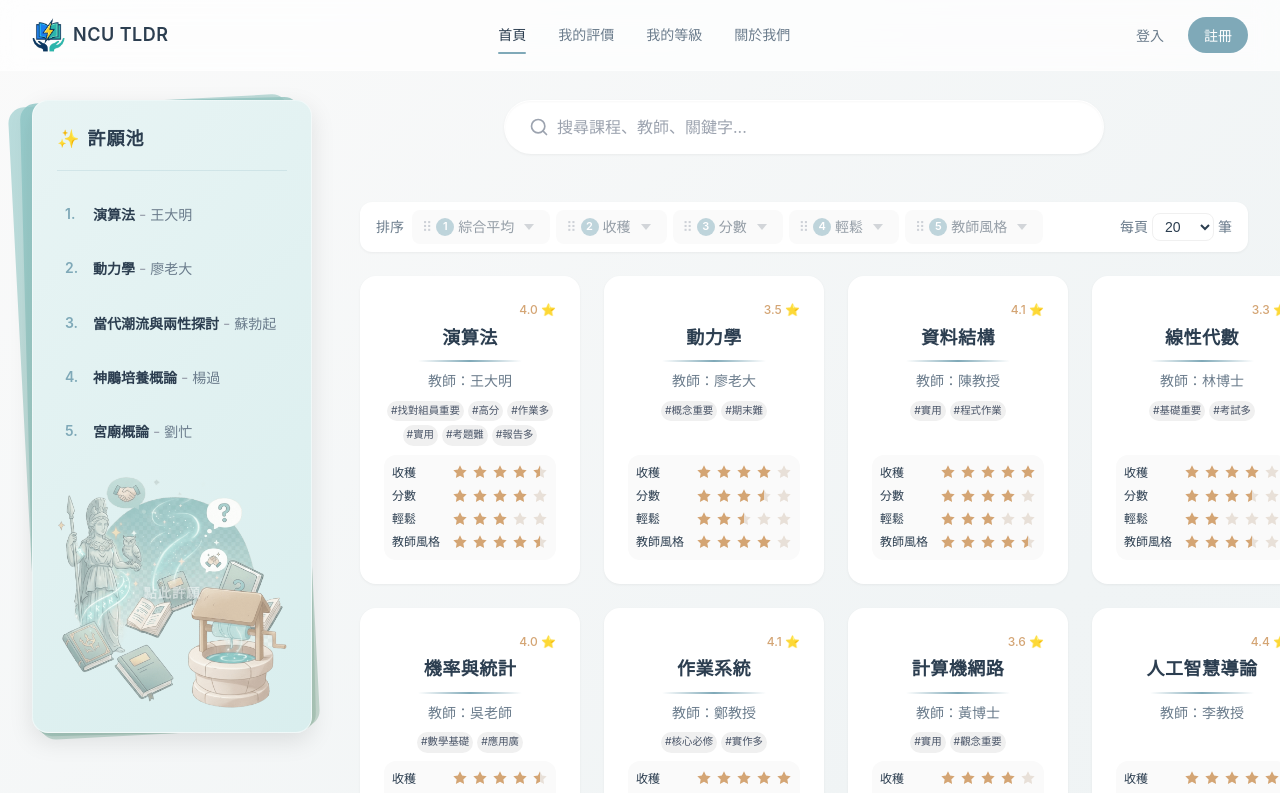
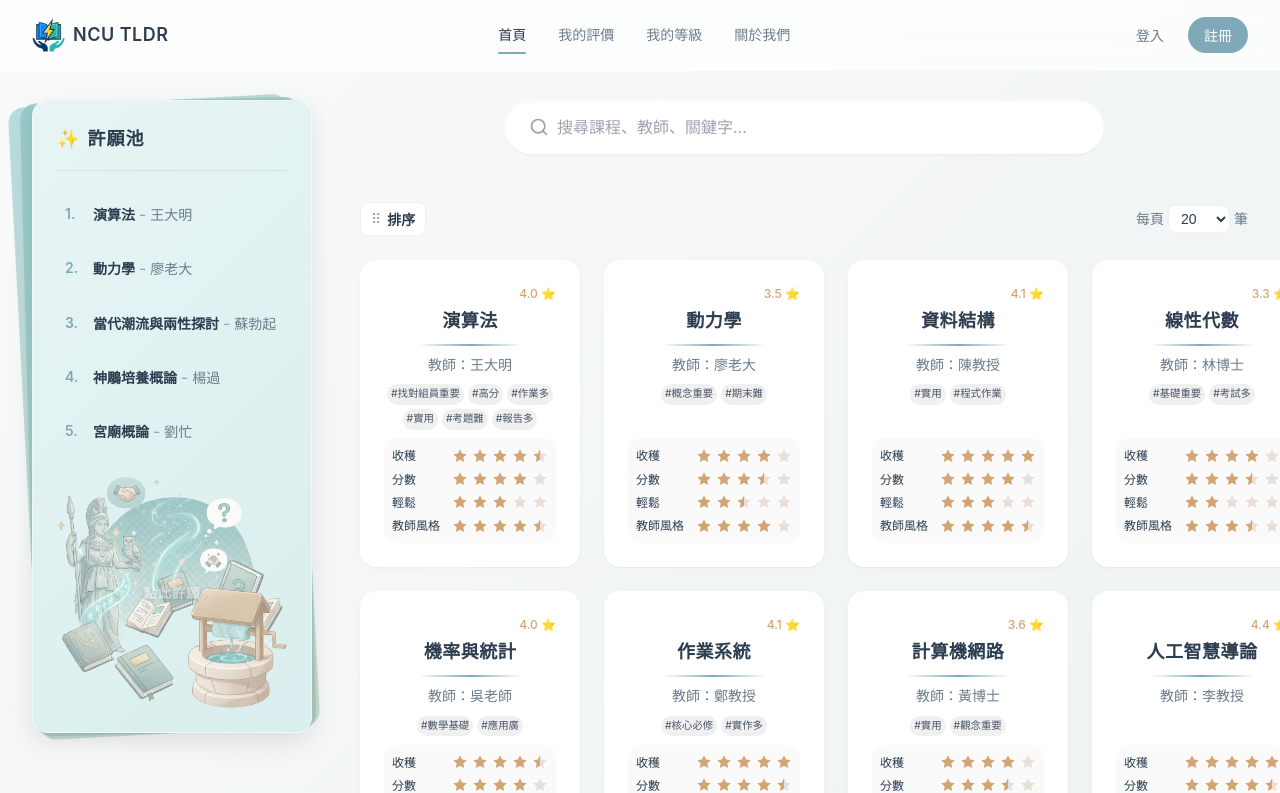
Before and after one commit to RogelioKG/NCU-TLDR, a Vue app in the folder frontend/: page / in a window 1280 px wide. Shown: the top 793 px of the page. Built offline with nearby package versions, Linux system fonts and the light colour scheme.

Commit message:
feat: refactor sort controls into collapsible popover panel & add sorting by overall stars

```diff
--- a/frontend/src/components/CourseFilterSort.vue
+++ b/frontend/src/components/CourseFilterSort.vue
@@ -1,10 +1,10 @@
 <script setup lang="ts">
 /**
- * CourseFilterSort - 課程排序與分頁控制元件
- * 功能：多重排序（可拖曳調整優先順序）、每頁顯示數量選擇
+ * CourseFilterSort - 課程排序控制元件
+ * 功能：多重排序（可拖曳調整優先順序）
  */
 import type { SortCriterion, SortDirection } from '@/types'
-import { ref } from 'vue'
+import { onBeforeUnmount, onMounted, ref } from 'vue'
 
 interface Props {
   sortCriteria: SortCriterion[]
@@ -19,6 +19,42 @@ const emit = defineEmits<{
 }>()
 
 const pageSizeOptions = [10, 20, 50, 100]
+
+const rootEl = ref<HTMLElement | null>(null)
+const isPopoverOpen = ref(false)
+
+function togglePopover() {
+  isPopoverOpen.value = !isPopoverOpen.value
+}
+
+function closePopover() {
+  isPopoverOpen.value = false
+}
+
+function onDocumentMouseDown(event: MouseEvent) {
+  if (!isPopoverOpen.value)
+    return
+  const target = event.target
+  if (!(target instanceof Node))
+    return
+  if (!rootEl.value?.contains(target))
+    closePopover()
+}
+
+function onDocumentKeyDown(event: KeyboardEvent) {
+  if (event.key === 'Escape')
+    closePopover()
+}
+
+onMounted(() => {
+  document.addEventListener('mousedown', onDocumentMouseDown)
+  document.addEventListener('keydown', onDocumentKeyDown)
+})
+
+onBeforeUnmount(() => {
+  document.removeEventListener('mousedown', onDocumentMouseDown)
+  document.removeEventListener('keydown', onDocumentKeyDown)
+})
 
 // --- Drag and drop ---
 const dragIndex = ref<number | null>(null)
@@ -79,17 +115,57 @@ function toggleDirection(index: number) {
   emit('update:sortCriteria', newCriteria)
 }
 
-function onPageSizeChange(e: Event) {
-  const value = Number((e.target as HTMLSelectElement).value)
+function onPageSizeChange(event: Event) {
+  const value = Number((event.target as HTMLSelectElement).value)
   emit('update:pageSize', value)
 }
 </script>
 
 <template>
-  <div class="cfs">
-    <!-- 排序控制 -->
+  <div ref="rootEl" class="cfs">
+    <button
+      type="button"
+      class="cfs__trigger"
+      :aria-expanded="isPopoverOpen"
+      aria-controls="sort-panel"
+      @click="togglePopover"
+    >
+      <span class="cfs__trigger-icon" aria-hidden="true">⠿</span>
+      <span class="cfs__trigger-label">排序</span>
+    </button>
+    <div class="cfs__page-size-section">
+      <label class="cfs__label" for="cfsPageSize">每頁</label>
+      <select
+        id="cfsPageSize"
+        class="cfs__page-size-select"
+        :value="props.pageSize"
+        @change="onPageSizeChange"
+      >
+        <option v-for="opt in pageSizeOptions" :key="opt" :value="opt">
+          {{ opt }}
+        </option>
+      </select>
+      <span class="cfs__label">筆</span>
+    </div>
+
+    <section
+      v-if="isPopoverOpen"
+      id="sort-panel"
+      class="cfs__popover"
+      role="dialog"
+      aria-label="排序與每頁筆數設定"
+    >
+      <header class="cfs__popover-header">
+        <div class="cfs__popover-title">
+          <span class="cfs__trigger-icon" aria-hidden="true">⠿</span>
+          <span class="cfs__label">排序</span>
+        </div>
+        <button type="button" class="cfs__close-btn" aria-label="關閉排序面板" @click="closePopover">
+          ×
+        </button>
+      </header>
+
       <div class="cfs__sort-section">
-      <span class="cfs__label">排序</span>
         <div class="cfs__sort-list">
           <div
             v-for="(criterion, index) in props.sortCriteria"
@@ -105,7 +181,6 @@ function onPageSizeChange(e: Event) {
             @dragleave="onDragLeave"
             @drop="onDrop(index, $event)"
           >
-          <!-- 拖曳把手 -->
             <span
               class="cfs__drag-handle"
               title="拖曳調整優先順序"
@@ -114,14 +189,8 @@ function onPageSizeChange(e: Event) {
               @dragstart="onDragStart(index, $event)"
               @dragend="onDragEnd"
             >⠿</span>
-
-          <!-- 優先順序標示 -->
             <span class="cfs__priority">{{ index + 1 }}</span>
-
-          <!-- 欄位名稱 -->
             <span class="cfs__field-name">{{ criterion.label }}</span>
-
-          <!-- 升序/降序 -->
             <button
               class="cfs__dir-btn"
               :title="criterion.direction === 'desc' ? '降序（高→低）' : '升序（低→高）'"
@@ -133,37 +202,120 @@ function onPageSizeChange(e: Event) {
           </div>
         </div>
       </div>
-
-    <!-- 每頁筆數 -->
-    <div class="cfs__page-size-section">
-      <label class="cfs__label" for="pageSize">每頁</label>
-      <select
-        id="pageSize"
-        class="cfs__page-size-select"
-        :value="props.pageSize"
-        @change="onPageSizeChange"
-      >
-        <option v-for="opt in pageSizeOptions" :key="opt" :value="opt">
-          {{ opt }}
-        </option>
-      </select>
-      <span class="cfs__label">筆</span>
-    </div>
+    </section>
   </div>
 </template>
 
 <style scoped>
 .cfs {
+  position: relative;
+  margin-bottom: var(--spacing-lg);
   display: flex;
   align-items: center;
   justify-content: space-between;
-  gap: var(--spacing-lg);
+  gap: var(--spacing-md);
+}
+
+.cfs__trigger {
+  display: inline-flex;
+  align-items: center;
+  gap: 6px;
+  padding: 6px 10px;
+  border: 1px solid var(--color-tag-bg);
+  border-radius: var(--radius-sm);
+  background: var(--color-surface);
+  color: var(--color-text-primary);
+  cursor: pointer;
+  transition: border-color var(--transition-fast), box-shadow var(--transition-fast);
+  flex-shrink: 0;
+}
+
+.cfs__trigger:hover {
+  border-color: var(--color-accent-primary);
+}
+
+.cfs__trigger:focus-visible {
+  outline: none;
+  box-shadow: 0 0 0 2px rgba(127, 169, 184, 0.35);
+}
+
+.cfs__trigger-icon {
+  color: var(--color-text-muted);
+  font-size: 14px;
+  line-height: 1;
+}
+
+.cfs__trigger-label {
+  font-size: var(--font-size-sm);
+  font-weight: 600;
+}
+
+.cfs__page-size-section {
+  display: inline-flex;
+  align-items: center;
+  gap: var(--spacing-xs);
+  margin-left: auto;
+}
+
+.cfs__page-size-select {
+  padding: 4px 8px;
+  border-radius: var(--radius-sm);
+  border: 1px solid var(--color-tag-bg);
+  background: var(--color-surface);
+  color: var(--color-text-primary);
+  font-size: var(--font-size-sm);
+  cursor: pointer;
+  outline: none;
+  transition: border-color var(--transition-fast);
+}
+
+.cfs__page-size-select:focus {
+  border-color: var(--color-accent-primary);
+}
+
+.cfs__popover {
+  position: absolute;
+  top: calc(100% + 8px);
+  left: 0;
+  z-index: 40;
+  min-width: min(92vw, 560px);
   padding: var(--spacing-sm) var(--spacing-md);
   background: var(--color-surface);
   border-radius: var(--radius-md);
   box-shadow: var(--shadow-sm);
-  margin-bottom: var(--spacing-lg);
-  flex-wrap: wrap;
+  border: 1px solid var(--color-tag-bg);
+  display: flex;
+  flex-direction: column;
+  gap: var(--spacing-sm);
+}
+
+.cfs__popover-header {
+  display: flex;
+  align-items: center;
+  justify-content: space-between;
+  gap: var(--spacing-sm);
+}
+
+.cfs__popover-title {
+  display: inline-flex;
+  align-items: center;
+  gap: 6px;
+}
+
+.cfs__close-btn {
+  width: 24px;
+  height: 24px;
+  border: none;
+  border-radius: 4px;
+  background: transparent;
+  color: var(--color-text-secondary);
+  font-size: 20px;
+  line-height: 1;
+  cursor: pointer;
+}
+
+.cfs__close-btn:hover {
+  background: rgba(0, 0, 0, 0.06);
 }
 
 .cfs__label {
@@ -177,9 +329,7 @@ function onPageSizeChange(e: Event) {
 .cfs__sort-section {
   display: flex;
   align-items: center;
-  gap: var(--spacing-sm);
-  flex: 1;
-  min-width: 0;
+  min-width: 0px;
 }
 
 .cfs__sort-list {
@@ -287,40 +437,21 @@ function onPageSizeChange(e: Event) {
   border-bottom: 6px solid var(--color-text-primary);
 }
 
-/* --- Page size --- */
-.cfs__page-size-section {
-  display: flex;
-  align-items: center;
-  gap: var(--spacing-xs);
-  flex-shrink: 0;
-}
-
-.cfs__page-size-select {
-  padding: 4px 8px;
-  border-radius: var(--radius-sm);
-  border: 1px solid var(--color-tag-bg);
-  background: var(--color-surface);
-  color: var(--color-text-primary);
-  font-size: var(--font-size-sm);
-  cursor: pointer;
-  outline: none;
-  transition: border-color var(--transition-fast);
-}
-
-.cfs__page-size-select:focus {
-  border-color: var(--color-accent-primary);
-}
-
 /* Responsive */
 @media (max-width: 768px) {
   .cfs {
-    flex-direction: column;
-    align-items: flex-start;
-    gap: var(--spacing-sm);
+    flex-wrap: wrap;
+    row-gap: var(--spacing-sm);
   }
 
-  .cfs__sort-section {
-    flex-wrap: wrap;
+  .cfs__page-size-section {
+    margin-left: 0;
+    width: 100%;
+    justify-content: flex-end;
+  }
+
+  .cfs__popover {
+    width: min(92vw, 420px);
   }
 }
 </style>
```
Also changed, not shown: frontend/src/types/course.ts (+5 -2 lines). Lines whose indentation alone changed are shown as unchanged.
